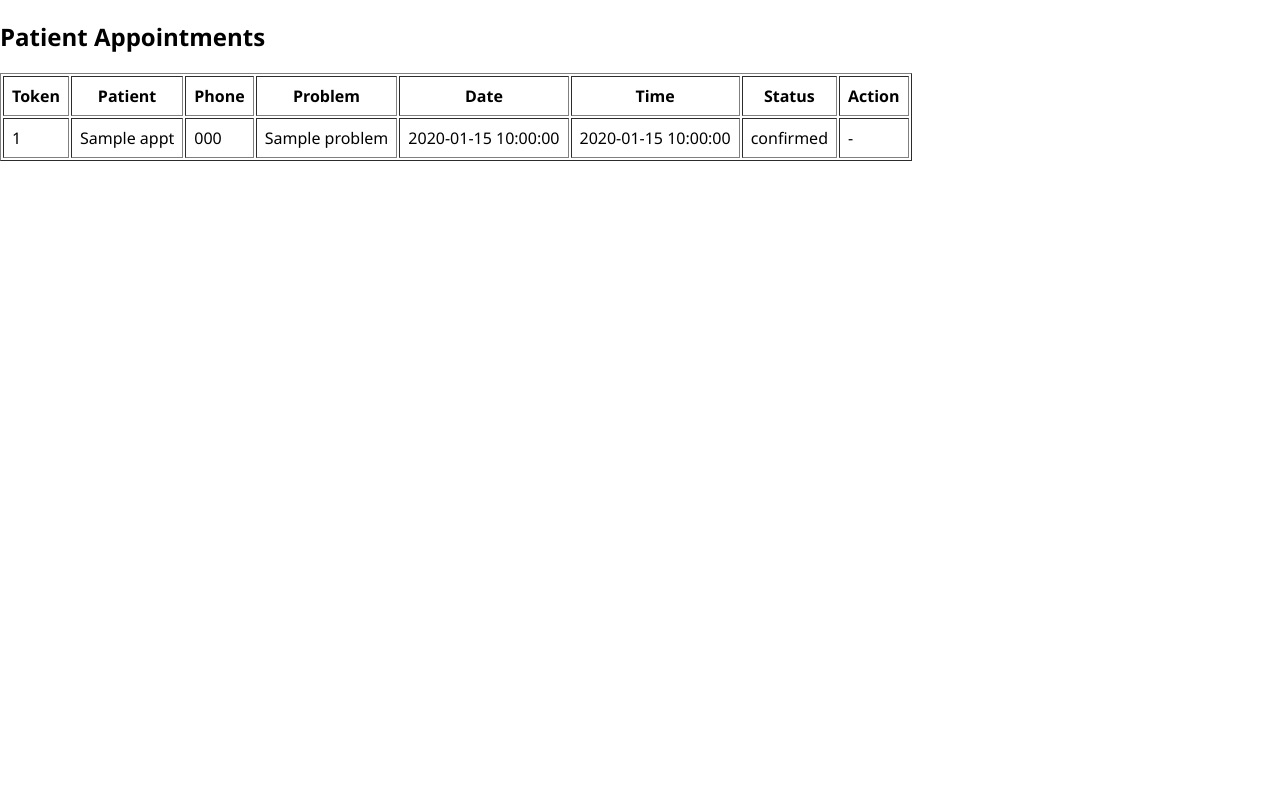
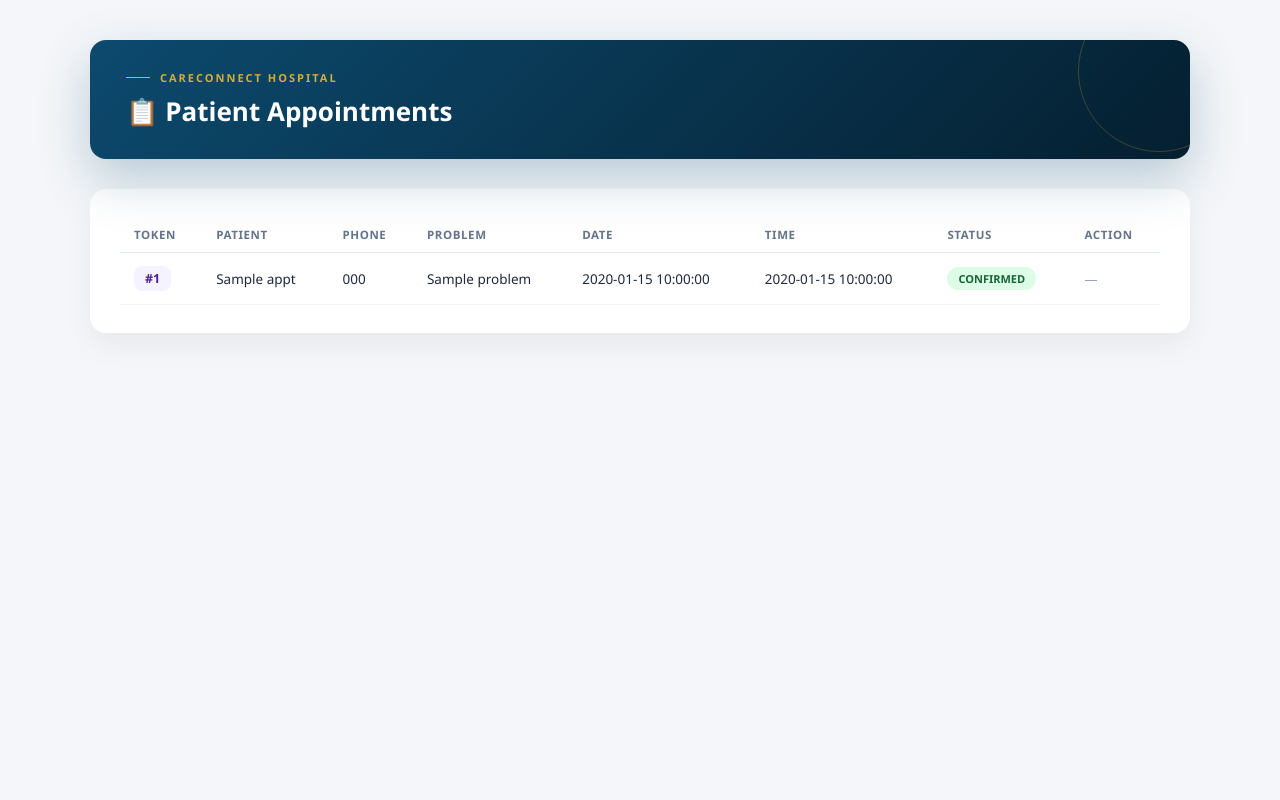
Before and after one commit to pakalapati-suryavalli/doctor-appointment-booking-system, a Flask app: template templates/doctor_appointments.html in a window 1280 px wide. Run offline with Flask 3, Linux system fonts and the light colour scheme; the template is opened without the code that fills it: most values are stand-ins (such as "Sample title", 1, 10 or a date in 2020).

Commit message:
Redesign doctor appointment page - self-contained premium style

```diff
--- a/templates/doctor_appointments.html
+++ b/templates/doctor_appointments.html
@@ -2,12 +2,126 @@
 <html lang="en">
 <head>
     <meta charset="UTF-8">
-    <title>My Appointments</title>
-    <link rel="stylesheet" href="{{ url_for('static', filename='style.css') }}">
+    <title>Patient Appointments — CareConnect Hospital</title>
+    <style>
+        * { margin: 0 !important; padding: 0 !important; box-sizing: border-box !important; }
+        html, body { width: 100% !important; font-family: 'Segoe UI', Arial, sans-serif !important; }
+        body {
+            background: #f4f6f9 !important;
+            min-height: 100vh !important;
+            padding: 40px 30px !important;
+        }
+
+        .header {
+            max-width: 1100px !important;
+            margin: 0 auto 30px !important;
+            background: linear-gradient(135deg, #0c4a6e, #051f30) !important;
+            color: white !important;
+            padding: 30px 36px !important;
+            border-radius: 16px !important;
+            box-shadow: 0 20px 50px rgba(12,74,110,0.25) !important;
+            position: relative !important;
+            overflow: hidden !important;
+        }
+        .header::before {
+            content: '' !important;
+            position: absolute !important;
+            top: -50px !important; right: -50px !important;
+            width: 160px !important; height: 160px !important;
+            border: 1.5px solid rgba(212,175,55,0.25) !important;
+            border-radius: 50% !important;
+        }
+        .header .badge {
+            color: #d4af37 !important;
+            font-size: 11px !important;
+            letter-spacing: 2px !important;
+            font-weight: 700 !important;
+            margin-bottom: 8px !important;
+            display: flex !important;
+            align-items: center !important;
+            gap: 10px !important;
+        }
+        .header .badge::before {
+            content: '' !important;
+            width: 24px !important; height: 1px !important;
+            background: #d4af37 !important;
+            display: inline-block !important;
+        }
+        .header h1 { font-size: 26px !important; font-weight: 700 !important; }
+
+        .section {
+            max-width: 1100px !important;
+            margin: 0 auto !important;
+            background: white !important;
+            border-radius: 16px !important;
+            padding: 28px 30px !important;
+            box-shadow: 0 12px 30px rgba(0,0,0,0.06) !important;
+            overflow-x: auto !important;
+        }
+
+        table { width: 100% !important; border-collapse: collapse !important; }
+        thead th {
+            text-align: left !important;
+            font-size: 11.5px !important;
+            letter-spacing: 0.6px !important;
+            color: #64748b !important;
+            font-weight: 700 !important;
+            padding: 10px 14px !important;
+            border-bottom: 1.5px solid #e2e8f0 !important;
+            text-transform: uppercase !important;
+            white-space: nowrap !important;
+        }
+        tbody td {
+            padding: 13px 14px !important;
+            font-size: 13.5px !important;
+            color: #1e293b !important;
+            border-bottom: 1px solid #f1f5f9 !important;
+        }
+        tbody tr:hover { background: #f8fafc !important; }
+
+        .token-badge {
+            display: inline-block !important;
+            background: #f5f3ff !important;
+            color: #4c1d95 !important;
+            font-weight: 800 !important;
+            padding: 4px 11px !important;
+            border-radius: 8px !important;
+            font-size: 12.5px !important;
+        }
+
+        .status-pill {
+            display: inline-block !important;
+            padding: 4px 11px !important;
+            border-radius: 20px !important;
+            font-size: 11px !important;
+            font-weight: 700 !important;
+        }
+        .status-confirmed { background: #dcfce7 !important; color: #166534 !important; }
+        .status-pending { background: #fef9c3 !important; color: #854d0e !important; }
+        .status-cancelled { background: #fee2e2 !important; color: #991b1b !important; }
+
+        .action-link {
+            text-decoration: none !important;
+            font-weight: 700 !important;
+            font-size: 12.5px !important;
+            padding: 5px 10px !important;
+            border-radius: 6px !important;
+        }
+        .approve-link { color: #166534 !important; background: #dcfce7 !important; }
+        .cancel-link { color: #991b1b !important; background: #fee2e2 !important; }
+        .no-action { color: #94a3b8 !important; font-size: 13px !important; }
+    </style>
 </head>
 <body>
-    <h2>Patient Appointments</h2>
-    <table border="1" cellpadding="8">
+
+    <div class="header">
+        <div class="badge">CARECONNECT HOSPITAL</div>
+        <h1>📋 Patient Appointments</h1>
+    </div>
+
+    <div class="section">
+        <table>
+            <thead>
                 <tr>
                     <th>Token</th>
                     <th>Patient</th>
@@ -18,25 +132,37 @@
                     <th>Status</th>
                     <th>Action</th>
                 </tr>
+            </thead>
+            <tbody>
                 {% for appt in appointments %}
                 <tr>
-            <td>{{ appt['token_number'] }}</td>
+                    <td><span class="token-badge">#{{ appt['token_number'] }}</span></td>
                     <td>{{ appt['patient_name'] }}</td>
                     <td>{{ appt['patient_phone'] }}</td>
                     <td>{{ appt['problem'] }}</td>
                     <td>{{ appt['date'] }}</td>
                     <td>{{ appt['time_slot'] }}</td>
-            <td>{{ appt['status'] }}</td>
+                    <td>
+                        <span class="status-pill
+                            {% if appt['status'] == 'confirmed' %}status-confirmed
+                            {% elif appt['status'] == 'cancelled' %}status-cancelled
+                            {% else %}status-pending{% endif %}">
+                            {{ appt['status']|upper }}
+                        </span>
+                    </td>
                     <td>
                         {% if appt['status'] == 'pending' %}
-                <a href="/doctor/appointment/{{ appt['id'] }}/approve">Approve</a> |
-                <a href="/doctor/appointment/{{ appt['id'] }}/cancel">Cancel</a>
+                        <a href="/doctor/appointment/{{ appt['id'] }}/approve" class="action-link approve-link">Approve</a>
+                        <a href="/doctor/appointment/{{ appt['id'] }}/cancel" class="action-link cancel-link">Cancel</a>
                         {% else %}
-                -
+                        <span class="no-action">—</span>
                         {% endif %}
                     </td>
                 </tr>
                 {% endfor %}
+            </tbody>
         </table>
+    </div>
+
 </body>
 </html>
```
Lines whose indentation alone changed are shown as unchanged.
